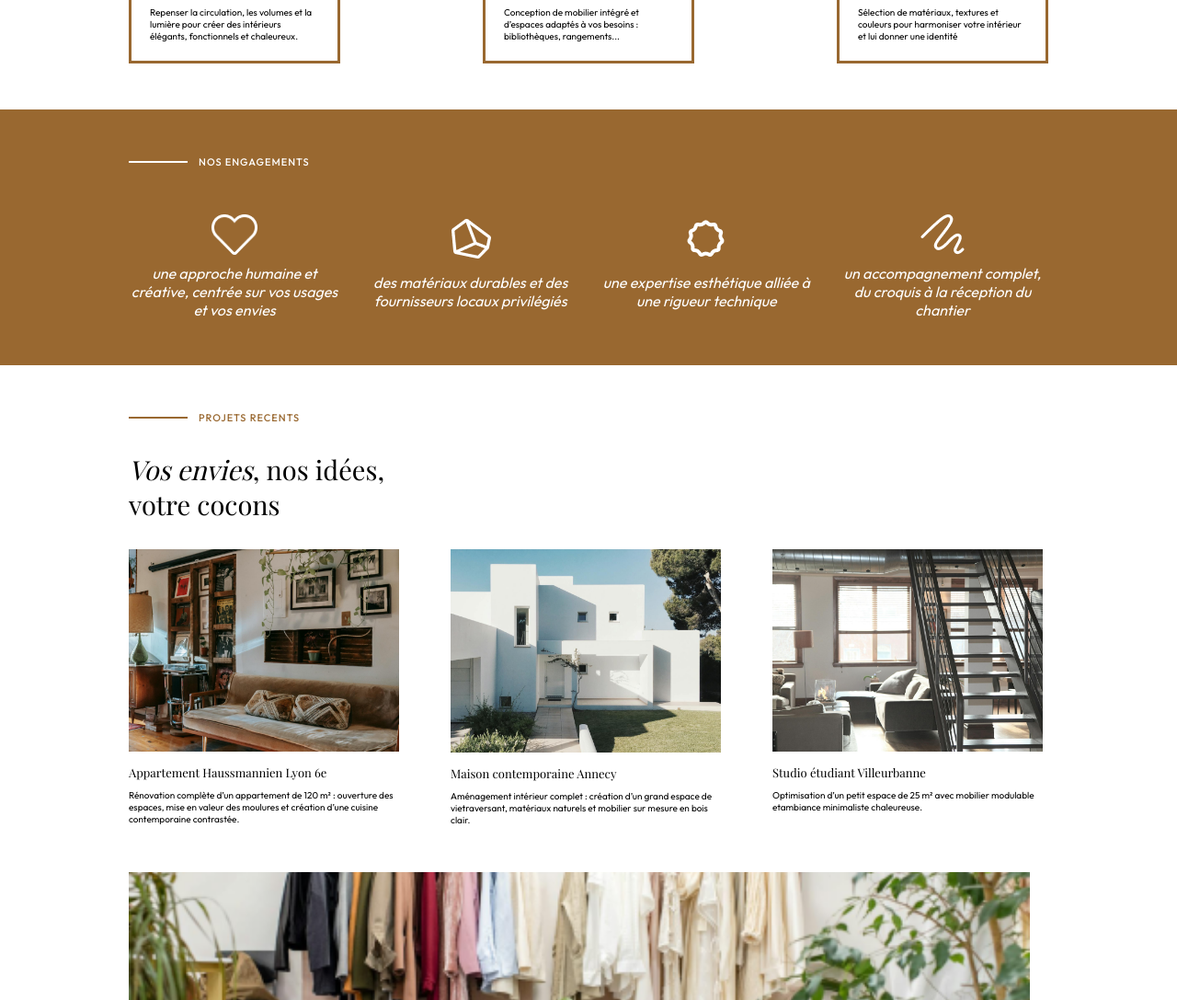
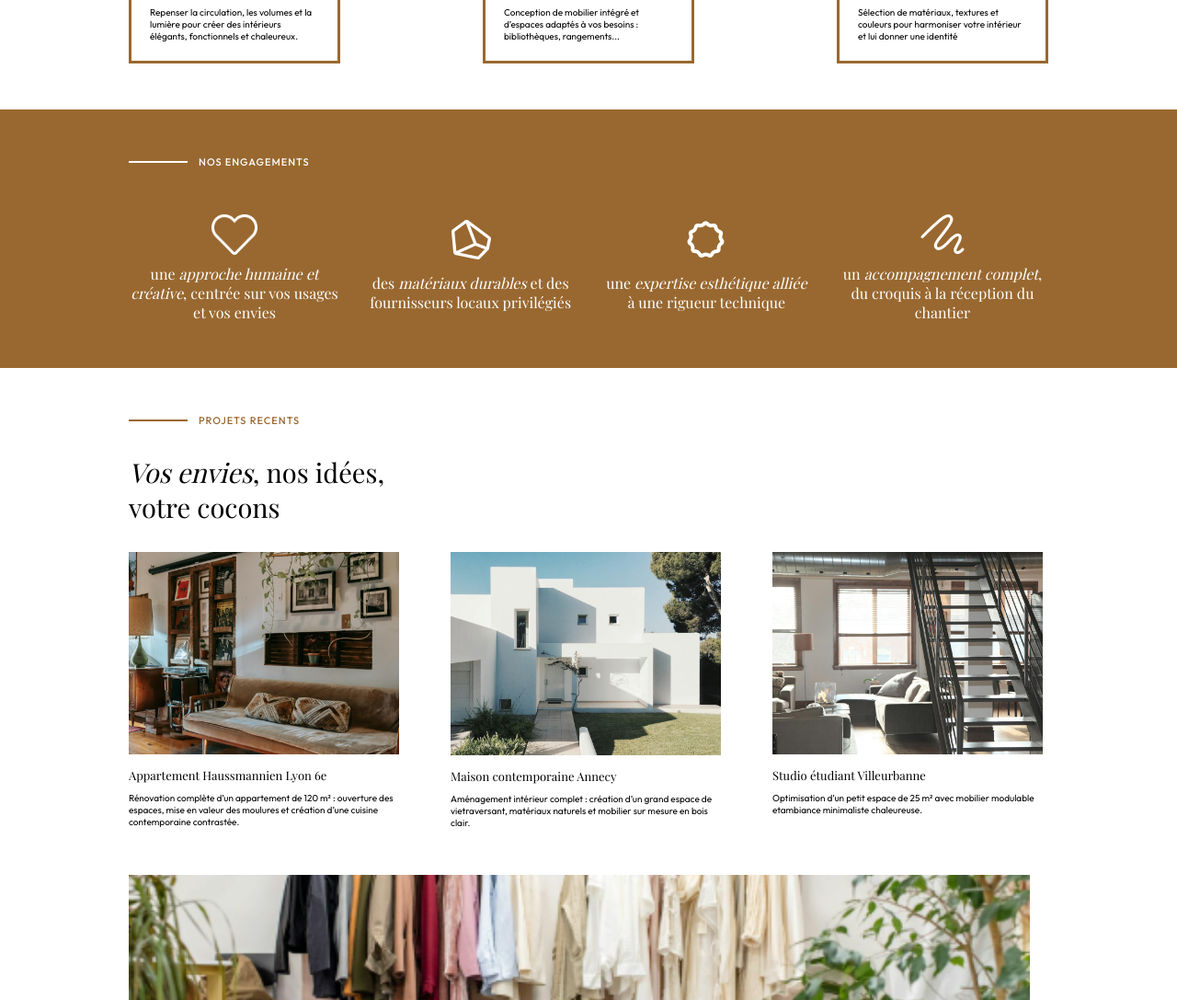
Before and after one commit to ademchiter/architecture, a plain HTML site: page index.html in a window 1280 px wide. Shown: the part 1160-2247 px from the top of the page at 92% size. Drawn offline with nearby package versions, Linux system fonts and the light colour scheme; a web font is replaced by a local one.

Commit message:
Màj CSS

```diff
--- a/index.html
+++ b/index.html
@@ -83,7 +83,7 @@
         </section>
 
         <!-- section 2 -->
-        <section class="bgMarron colorWhite margin-top-50 padding-50">
+        <section class="section2 bgMarron colorWhite margin-top-50 padding-50">
 
             <div class="container">
                 <div class="flex align-center gap-12">
@@ -94,22 +94,22 @@
                 <div class="flex margin-top-50 space-between">
                     <div class="w-23 flex justify-center textCenter">
                         <img src="asset/icon-coeur.png" alt="">
-                        <p class="margin-top-10"><i>une approche humaine et créative, centrée sur vos usages et vos
+                        <p class="margin-top-10">une <i>approche humaine et créative</i>, centrée sur vos usages et vos
                                 envies
-                            </i></p>
+                            </p>
                     </div>
                     <div class="w-23 flex justify-center textCenter"><img src="asset/icone-materiaux.png"
                             class="imgRedimensionne" alt="">
-                        <p class="margin-top-10"><i>des matériaux durables et des fournisseurs locaux privilégiés</i>
+                        <p class="margin-top-10">des <i>matériaux durables</i> et des fournisseurs locaux privilégiés
                         </p>
                     </div>
                     <div class="w-23 flex justify-center textCenter"><img src="asset/icone-certificate.png"
                             class="imgRedimensionne" alt="">
-                        <p class="margin-top-10"><i>une expertise esthétique alliée à une rigueur technique</i></p>
+                        <p class="margin-top-10">une <i>expertise esthétique alliée</i> à une rigueur technique</p>
                     </div>
                     <div class="w-23 flex justify-center textCenter"><img src="asset/iconne-dessin.png"
                             class="imgRedimensionne" alt="">
-                        <p class="margin-top-10"><i>un accompagnement complet, du croquis à la réception du chantier</i>
+                        <p class="margin-top-10">un <i>accompagnement complet</i>, du croquis à la réception du chantier
                         </p>
                     </div>
                 </div>
--- a/style.css
+++ b/style.css
@@ -337,3 +337,7 @@ font-size: 10px;
 {
 color: blue;
 }
+
+.section2 p{
+    font-family: "Playfair Display", serif;
+}
```
